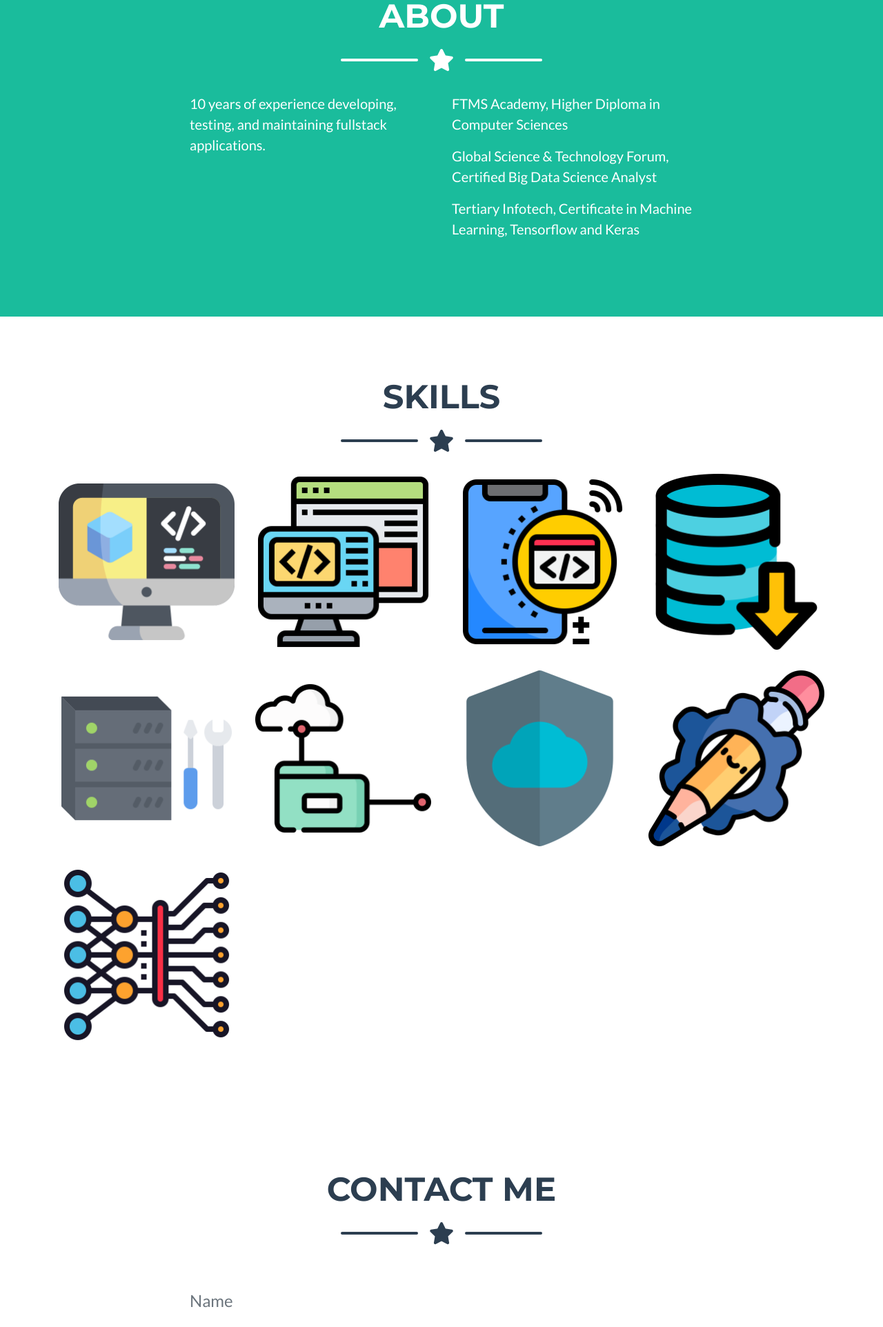
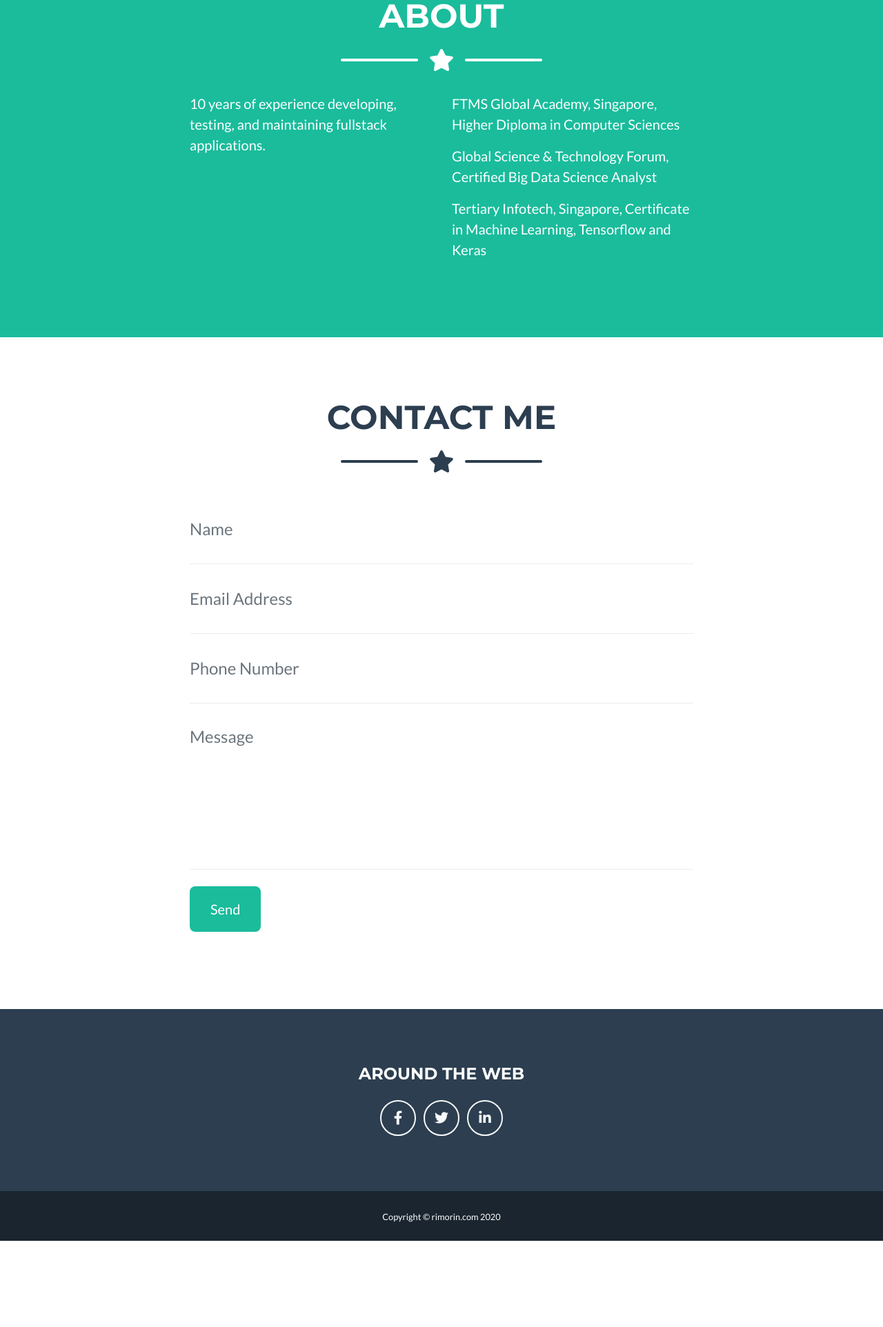
Before and after one commit to rimorin/personal-site, a website: page index.html in a window 1280 px wide. Shown: the part 876-2800 px from the top of the page at 69% size. After the commit the page ends 2675 px from the top, so only its background shows below. Drawn offline with nearby package versions, Linux system fonts and the light colour scheme; files that its build step writes are made by us from their sources.

Commit message:
Temp removed skills for new changes

```diff
--- a/index.html
+++ b/index.html
@@ -10,7 +10,6 @@
 
   <title>rimorin.com</title>
 
-  <!-- Custom fonts for this theme -->
   <link href="vendor/fontawesome-free/css/all.min.css" rel="stylesheet" type="text/css">
   <link href="https://fonts.googleapis.com/css?family=Montserrat:400,700" rel="stylesheet" type="text/css">
   <link href="https://fonts.googleapis.com/css?family=Lato:400,700,400italic,700italic" rel="stylesheet" type="text/css">
@@ -35,9 +34,9 @@
           <li class="nav-item mx-0 mx-lg-1">
             <a class="nav-link py-3 px-0 px-lg-3 rounded js-scroll-trigger" href="#about">About</a>
           </li>
-          <li class="nav-item mx-0 mx-lg-1">
+          <!-- <li class="nav-item mx-0 mx-lg-1">
             <a class="nav-link py-3 px-0 px-lg-3 rounded js-scroll-trigger" href="#portfolio">Skills</a>
-          </li>
+          </li> -->
           <li class="nav-item mx-0 mx-lg-1">
             <a class="nav-link py-3 px-0 px-lg-3 rounded js-scroll-trigger" href="#contact">Contact</a>
           </li>
@@ -95,9 +94,9 @@
           <p class="lead">10 years of experience developing, testing, and maintaining fullstack applications.</p>
         </div>
         <div class="col-lg-4 mr-auto">
-          <p class="lead">FTMS Academy, Higher Diploma in Computer Sciences</p>
+          <p class="lead">FTMS Global Academy, Singapore, Higher Diploma in Computer Sciences</p>
           <p class="lead">Global Science & Technology Forum, Certified Big Data Science Analyst</p>
-          <p class="lead">Tertiary Infotech, Certificate in Machine Learning, Tensorflow and Keras</p>
+          <p class="lead">Tertiary Infotech, Singapore, Certificate in Machine Learning, Tensorflow and Keras</p>
         </div>
       </div>
 
@@ -112,14 +111,11 @@
     </div>
   </section>
 
-  <!-- Skills Section -->
-  <section class="page-section portfolio" id="portfolio">
+  <!-- <section class="page-section portfolio" id="portfolio">
     <div class="container">
 
-      <!-- Portfolio Section Heading -->
       <h2 class="page-section-heading text-center text-uppercase text-secondary mb-0">Skills</h2>
 
-      <!-- Icon Divider -->
       <div class="divider-custom">
         <div class="divider-custom-line"></div>
         <div class="divider-custom-icon">
@@ -128,10 +124,7 @@
         <div class="divider-custom-line"></div>
       </div>
 
-      <!-- Portfolio Grid Items -->
       <div class="row">
-
-        <!-- Portfolio Item 1 -->
         <div class="col-md-4 col-lg-3">
           <div class="portfolio-item mx-auto" data-toggle="modal" data-target="#portfolioModal1">
             <div class="portfolio-item-caption d-flex align-items-center justify-content-center h-100 w-100">
@@ -142,8 +135,6 @@
             <img class="img-fluid" src="img/portfolio/frontend.png" alt="">
           </div>
         </div>
-
-        <!-- Portfolio Item 2 -->
         <div class="col-md-4 col-lg-3">
           <div class="portfolio-item mx-auto" data-toggle="modal" data-target="#portfolioModal2">
             <div class="portfolio-item-caption d-flex align-items-center justify-content-center h-100 w-100">
@@ -154,8 +145,6 @@
             <img class="img-fluid" src="img/portfolio/backend.png" alt="">
           </div>
         </div>
-
-
       <div class="col-md-4 col-lg-3">
         <div class="portfolio-item mx-auto" data-toggle="modal" data-target="#portfolioModal3">
           <div class="portfolio-item-caption d-flex align-items-center justify-content-center h-100 w-100">
@@ -166,7 +155,6 @@
           <img class="img-fluid" src="img/portfolio/mobile.png" alt="">
         </div>
       </div>
-
       <div class="col-md-4 col-lg-3">
         <div class="portfolio-item mx-auto" data-toggle="modal" data-target="#portfolioModal4">
           <div class="portfolio-item-caption d-flex align-items-center justify-content-center h-100 w-100">
@@ -177,7 +165,6 @@
           <img class="img-fluid" src="img/portfolio/database.png" alt="">
         </div>
       </div>
-
       <div class="col-md-4 col-lg-3">
         <div class="portfolio-item mx-auto" data-toggle="modal" data-target="#portfolioModal5">
           <div class="portfolio-item-caption d-flex align-items-center justify-content-center h-100 w-100">
@@ -188,7 +175,6 @@
           <img class="img-fluid" src="img/portfolio/server.png" alt="">
         </div>
       </div>
-
       <div class="col-md-4 col-lg-3">
         <div class="portfolio-item mx-auto" data-toggle="modal" data-target="#portfolioModal6">
           <div class="portfolio-item-caption d-flex align-items-center justify-content-center h-100 w-100">
@@ -199,7 +185,6 @@
           <img class="img-fluid" src="img/portfolio/cloud.png" alt="">
         </div>
       </div>
-
       <div class="col-md-4 col-lg-3">
         <div class="portfolio-item mx-auto" data-toggle="modal" data-target="#portfolioModal7">
           <div class="portfolio-item-caption d-flex align-items-center justify-content-center h-100 w-100">
@@ -210,7 +195,6 @@
           <img class="img-fluid" src="img/portfolio/security.png" alt="">
         </div>
       </div>
-
       <div class="col-md-4 col-lg-3">
         <div class="portfolio-item mx-auto" data-toggle="modal" data-target="#portfolioModal8">
           <div class="portfolio-item-caption d-flex align-items-center justify-content-center h-100 w-100">
@@ -221,7 +205,6 @@
           <img class="img-fluid" src="img/portfolio/tools.png" alt="">
         </div>
       </div>
-
       <div class="col-md-4 col-lg-3">
         <div class="portfolio-item mx-auto" data-toggle="modal" data-target="#portfolioModal9">
           <div class="portfolio-item-caption d-flex align-items-center justify-content-center h-100 w-100">
@@ -232,12 +215,10 @@
           <img class="img-fluid" src="img/portfolio/ML.png" alt="">
         </div>
       </div>
-
-    </div>
-      <!-- /.row -->
     </div>
     </div>
-  </section>
+    </div>
+  </section> -->
 
   <!-- Contact Section -->
   <section class="page-section" id="contact">
@@ -306,14 +287,14 @@
       <div class="row">
 
         <!-- Footer Location -->
-        <div class="col-lg-6 mb-5 mb-lg-0">
+        <!-- <div class="col-lg-6 mb-5 mb-lg-0">
           <h4 class="text-uppercase mb-4">Location</h4>
           <p class="lead mb-0">366B Sunbreeze
             <br>Sembawang Crescent, S 752366</p>
-        </div>
+        </div> -->
 
         <!-- Footer Social Icons -->
-        <div class="col-lg-6 mb-5 mb-lg-0">
+        <div class="col-lg-12 mb-10 mb-lg-0">
           <h4 class="text-uppercase mb-4">Around the Web</h4>
           <a class="btn btn-outline-light btn-social mx-1" href="https://www.facebook.com/john.e.kwan">
             <i class="fab fa-fw fa-facebook-f"></i>
```
